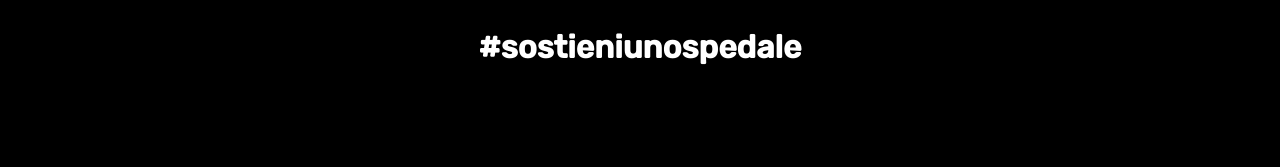
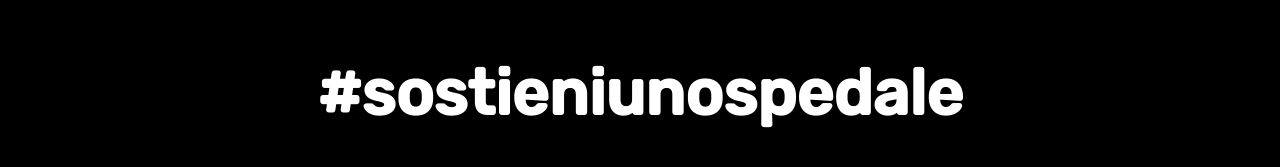
Before and after one commit to fabriziosalmi/coronaviruswar, a plain HTML site: page index.html in a window 1280 px wide. Shown: the part 563-730 px from the top of the page. Drawn offline with Linux system fonts and the light colour scheme.

Commit message:
Update index.html

```diff
--- a/index.html
+++ b/index.html
@@ -9,7 +9,6 @@
     <meta name="description" content="Guerra al coronavirus! Situazione in tempo reale e link ufficiali per le donazioni agli ospedali #sostieniunospedale">
     <meta name="keywords" content="coronavirus, ospedali, donazioni, epidemia, SARS-NCoV-2, COVID-19, ISS">
     <meta name="author" content="Fabrizio Salmi">
-    <meta name="copyright" content="copyleft">
     <meta http-equiv="Reply-to" content="fabrizio.salmi@gmail.com">
     <meta http-equiv="content-language" content="IT">
     <meta http-equiv="Content-Type" content="text/html; iso-8859-1">
@@ -44,7 +43,7 @@
           h2 {
             text-align: center;
             color: white;
-            font-size: xx-large;
+            font-size: 4em;
           }
           .video {
             text-align: center;
```
